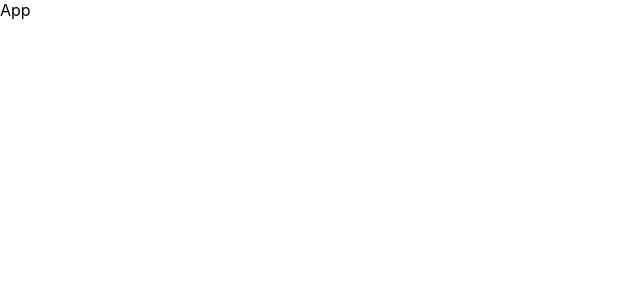
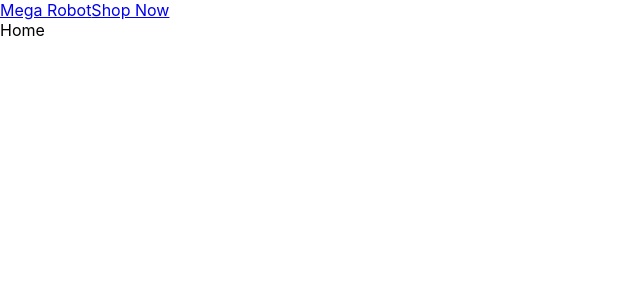
Before and after one commit to SonDo580/shopping-cart, a React (Create React App) app: page / in a window 1280 px wide. Shown: the top 300 px of the page, without its empty margins (0-640 px from the left). Built offline with nearby package versions, Linux system fonts and the light colour scheme.

Commit message:
Define routes to 2 pages

```diff
--- a/src/App.js
+++ b/src/App.js
@@ -1,5 +1,17 @@
 import React from "react";
+import { BrowserRouter, Routes, Route } from "react-router-dom";
+import Home from "./pages/Home";
+import Catalog from "./pages/Catalog";
+import NavBar from "./components/NavBar";
 
 export default function App() {
-  return <div>App</div>;
+  return (
+    <BrowserRouter>
+      <NavBar />
+      <Routes>
+        <Route path="/" element={<Home />} />
+        <Route path="/catalog" element={<Catalog />} />
+      </Routes>
+    </BrowserRouter>
+  );
 }
```
